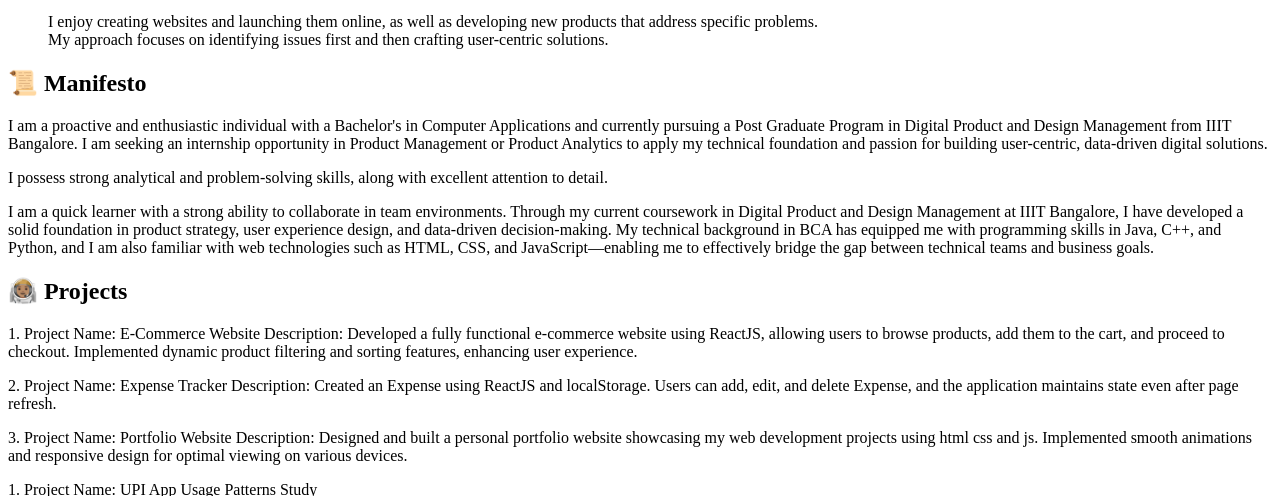
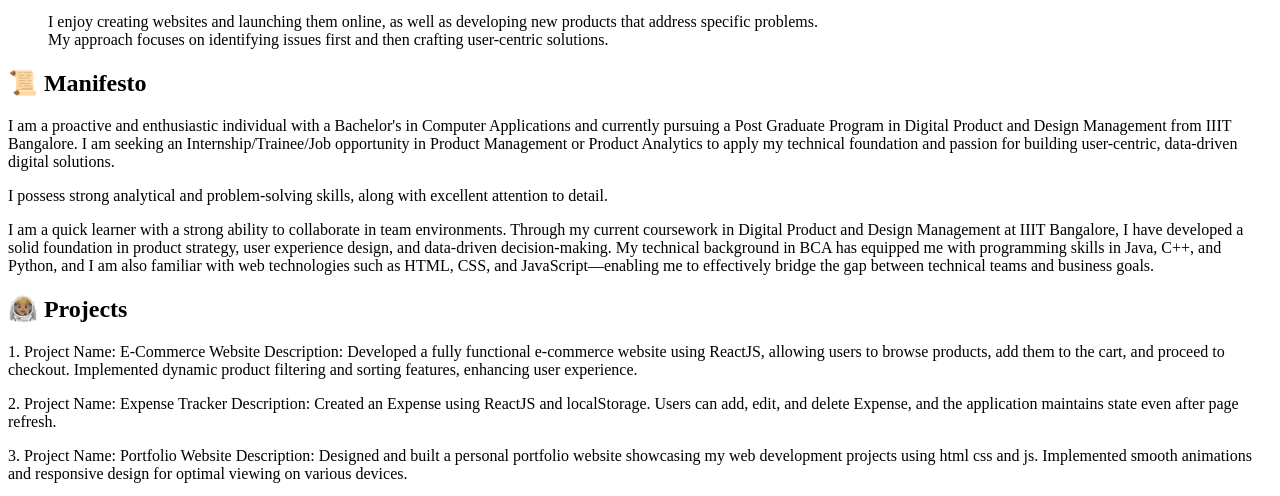
Before and after one commit to akankshjoshi/akanksh.github.io, a plain HTML site: page index.html in a window 1280 px wide. Shown: the part 264-760 px from the top of the page. Drawn offline with Linux system fonts and the light colour scheme.

Commit message:
Update index.html

```diff
--- a/index.html
+++ b/index.html
@@ -25,7 +25,7 @@
       <section>
         <h2>📜 Manifesto</h2>
         <p>
-          I am a proactive and enthusiastic individual with a Bachelor's in Computer Applications and currently pursuing a Post Graduate Program in Digital Product and Design Management from IIIT Bangalore. I am seeking an internship opportunity in Product Management or Product Analytics to apply my technical foundation and passion for building user-centric, data-driven digital solutions.
+          I am a proactive and enthusiastic individual with a Bachelor's in Computer Applications and currently pursuing a Post Graduate Program in Digital Product and Design Management from IIIT Bangalore. I am seeking an Internship/Trainee/Job opportunity in Product Management or Product Analytics to apply my technical foundation and passion for building user-centric, data-driven digital solutions.
         </p>
 
         <p>
```
